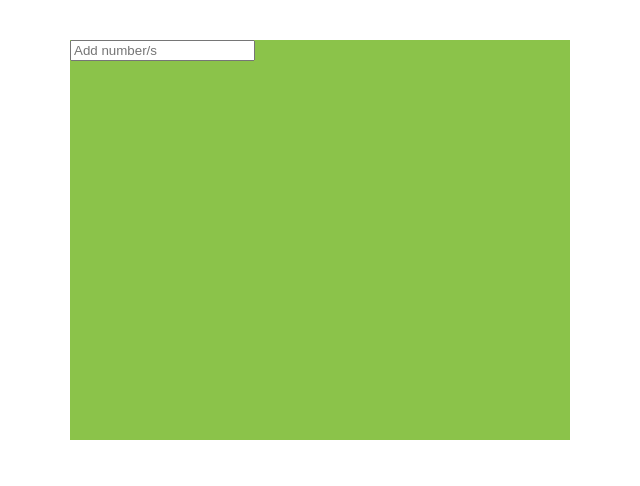
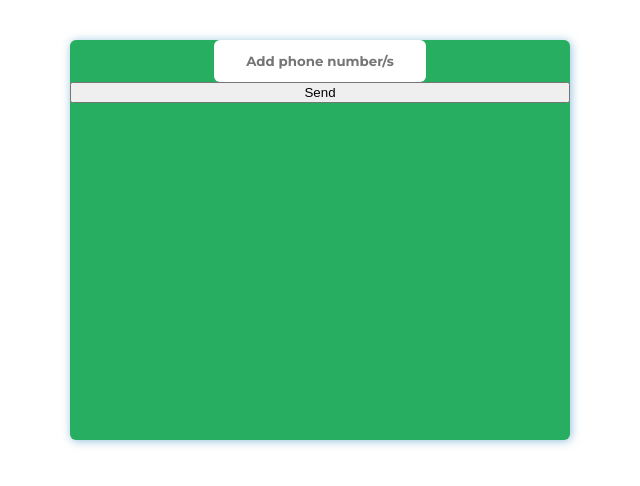
Before and after one commit to halaspavol/mass-sms, a React app: page / in a window 1280 px wide. Shown: the top 486 px of the page, without its empty margins (320-960 px from the left). Built offline with nearby package versions, Linux system fonts and the light colour scheme.

Commit message:
Added input to FormWrapper and added sass too its sass file, added function to get object/s in array after user adds several numbers divided by comma

```diff
--- a/src/_colors.sass
+++ b/src/_colors.sass
@@ -1,4 +1,5 @@
-$primary-color: #8BC34A
-$secondary-color: #2980b9
+$primary-color: #27ae60
+$secondary-color: #2c3e50
+$sec-col-half-opacity: rgba(41,128,185,0.5)
 
 $font-stack: 'Montserrat', sans-serif
--- a/src/components/FormWrapper/FormWrapper.js
+++ b/src/components/FormWrapper/FormWrapper.js
@@ -8,7 +8,12 @@ const formWrapper = (props) => (
 
       <Number addNumber={props.addNumber}/>
 
-      <p>{props.children}</p>
+
+
+      <button onClick={props.send}>
+         Send
+      </button>
+
 
    </div>
 )
--- a/src/components/FormWrapper/FormWrapper.sass
+++ b/src/components/FormWrapper/FormWrapper.sass
@@ -1,8 +1,20 @@
 @import './../../_colors.sass'
 
 .FormBackground
+   display: flex
+   flex-direction: column
+   flex-flow: column
    max-width: 500px
    width: 60%
    min-height: 400px
    margin: 40px auto
    background-color: $primary-color
+   border-radius: 6px
+   box-shadow: 1px 1px 10px $sec-col-half-opacity
+
+@media (max-width: 500px)
+   .FormBackground
+      width: 100%
+      margin: 0
+      border-radius: 0
+      height: 100vh
--- a/src/components/FormWrapper/Number/Number.js
+++ b/src/components/FormWrapper/Number/Number.js
@@ -1,11 +1,6 @@
 import React from 'react'
+import './Number.sass'
 
-import Aux from './../../../hoc/Auxiliary/Auxiliary'
-
-const number = (props) => (
-   <Aux>
-      <input type="text" placeholder="Add number/s" name="number" onChange={props.addNumber}/>
-   </Aux>
-)
+const number = (props) => <input type="text" className="PhoneNumber" placeholder="Add phone number/s" name="number" onChange={props.addNumber}/>
 
 export default number
--- a/src/components/FormWrapper/Number/Number.sass
+++ b/src/components/FormWrapper/Number/Number.sass
@@ -0,0 +1,20 @@
+@import './../../../_colors.sass'
+.PhoneNumber
+   font-family: $font-stack
+   font-size: 10pt
+   font-weight: bold
+   width: 40%
+   height: 30px
+   margin: 0 auto
+   padding: 6px
+   border: none
+   border-radius: 6px
+   text-align: center
+   transition: ease-in 0.25s all
+
+.PhoneNumber:hover,
+.PhoneNumber:focus
+      background-color: $secondary-color
+      color: white
+      box-shadow: 1px 1px 6px $secondary-color
+      width: 60%
--- a/src/containers/SmsContainer.js
+++ b/src/containers/SmsContainer.js
@@ -8,29 +8,45 @@ class SmsContainer extends Component {
 
    state = {
       sms: {
-         phone_number: null,
-         message: null,
+         phone_number: [],
+         message: "",
          device_id: null
       }
    }
 
    phoneNumberChangeHandler = (e) => {
+      //saves the value of number input element
       this.setState({sms:{
          phone_number: e.target.value
       }})
-      console.log(this.state.sms.phone_number)
-      e.preventDefault()
+      //prevents default refreshing of the page
+
    }
 
    sendMessageHandler = () => {
       // Posts request to send a text message
-      axios.post('v4/message/send',  [{
-         'phone_number': '0908600565',
-         'message': 'Test',
-         'device_id': 123
-      }])
-         .then(response => console.log(response))
-         .catch(error => console.log(error))
+
+      // axios.post('v4/message/send',  [{
+      //    'phone_number': '0908600565',
+      //    'message': 'Test',
+      //    'device_id': 123
+      // }])
+      //    .then(response => console.log(response))
+      //    .catch(error => console.log(error))
+
+      let num = this.state.sms.phone_number
+      let arr = num.split(',')
+
+      let objArr = arr.map(num => {
+        return {
+           phone_number: num,
+           message: 'djavscg',
+           device: 123
+        }
+      })
+
+      console.log(objArr)
+
    }
 
    render() {
```
